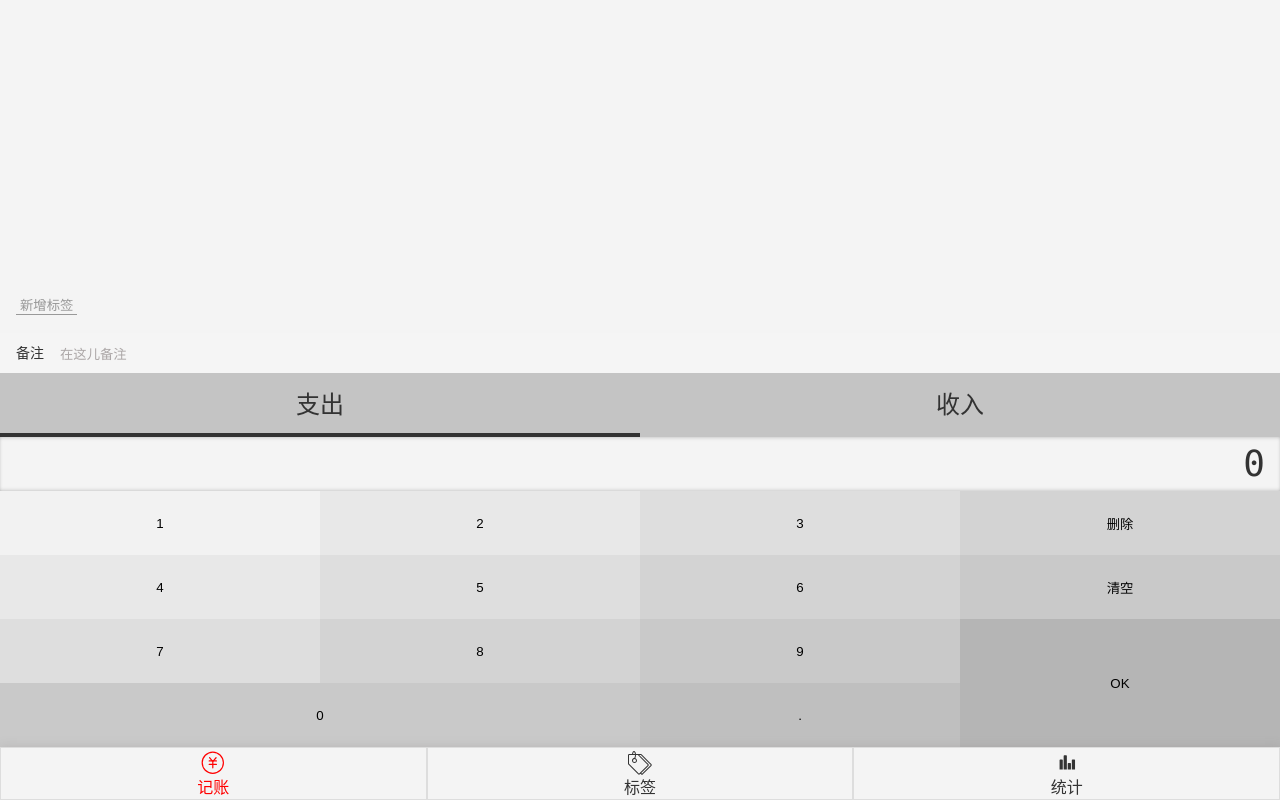
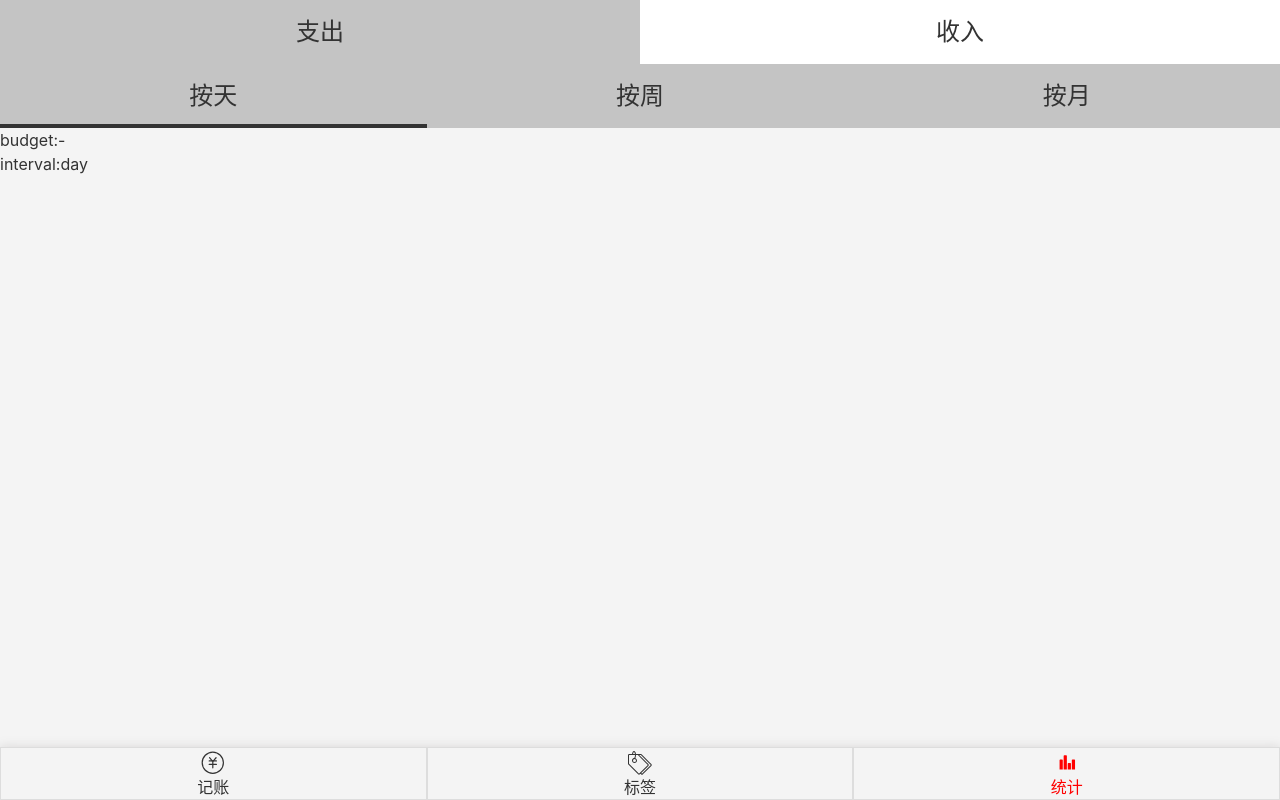
Before and after one commit to Lixianlai-2/Wealth-assistant, a Vue app: page /#/statistics in a window 1280 px wide. Before the commit this address led to /#/money. Built offline with nearby package versions, Linux system fonts and the light colour scheme.

Commit message:
在Money组件中使用tab组件，修复重新加载页面时没有获取recordList的错误

```diff
--- /dev/null
+++ b/src/constants/budget.ts
@@ -0,0 +1,6 @@
+const budgetList = Object.freeze([
+  { text: "支出", value: "-" },
+  { text: "收入", value: "+" },
+]);
+
+export default budgetList;
--- a/src/views/Money.vue
+++ b/src/views/Money.vue
@@ -8,7 +8,13 @@
         fieldName="备注"
         @update:value="updateRemarkFn"
       />
-      <Budget :propA="1" @update:value="updateBudgetFn" />
+      <Tabs
+        :dataSource="budgetList"
+        classPrefix="money"
+        :value.sync="record.budget"
+        @update:value="updateBudgetFn"
+      />
+      <!-- <Budget :propA="1" @update:value="updateBudgetFn" /> -->
       <!-- 绑定submit事件，当点击numberPad的OK时，触发这里面的submit事件，执行saveRecords函数 -->
       <numberPad @update:value="updateNumberPadFn" @submit="saveRecords" />
     </layout>
@@ -22,10 +28,12 @@
 import Budget from "@/components/Money/Budget.vue";
 import Remarker from "@/components/Money/Remarker.vue";
 import { Component } from "vue-property-decorator";
+import Tabs from "@/components/Tabs.vue";
+import budgetList from "@/constants/budget";
 
 // 注册组件
 @Component({
-  components: { Tags, Remarker, Budget, numberPad },
+  components: { Tags, Remarker, Budget, numberPad, Tabs },
   computed: {
     // 监听里面的内容，当数据改变时，重新渲染页面
     recordList() {
@@ -48,6 +56,13 @@
     numberPad: 0,
     CreateDate: new Date(),
   };
+
+  budgetList = budgetList;
+  budgetType = "-";
+
+  mounted() {
+    this.$store.commit("fetchRecords");
+  }
 
   updateTagFn(value: string[]) {
     console.log("更新tag数据works");
```
Also changed, not shown: src/constants/interval.ts (added, +7 -0 lines).
